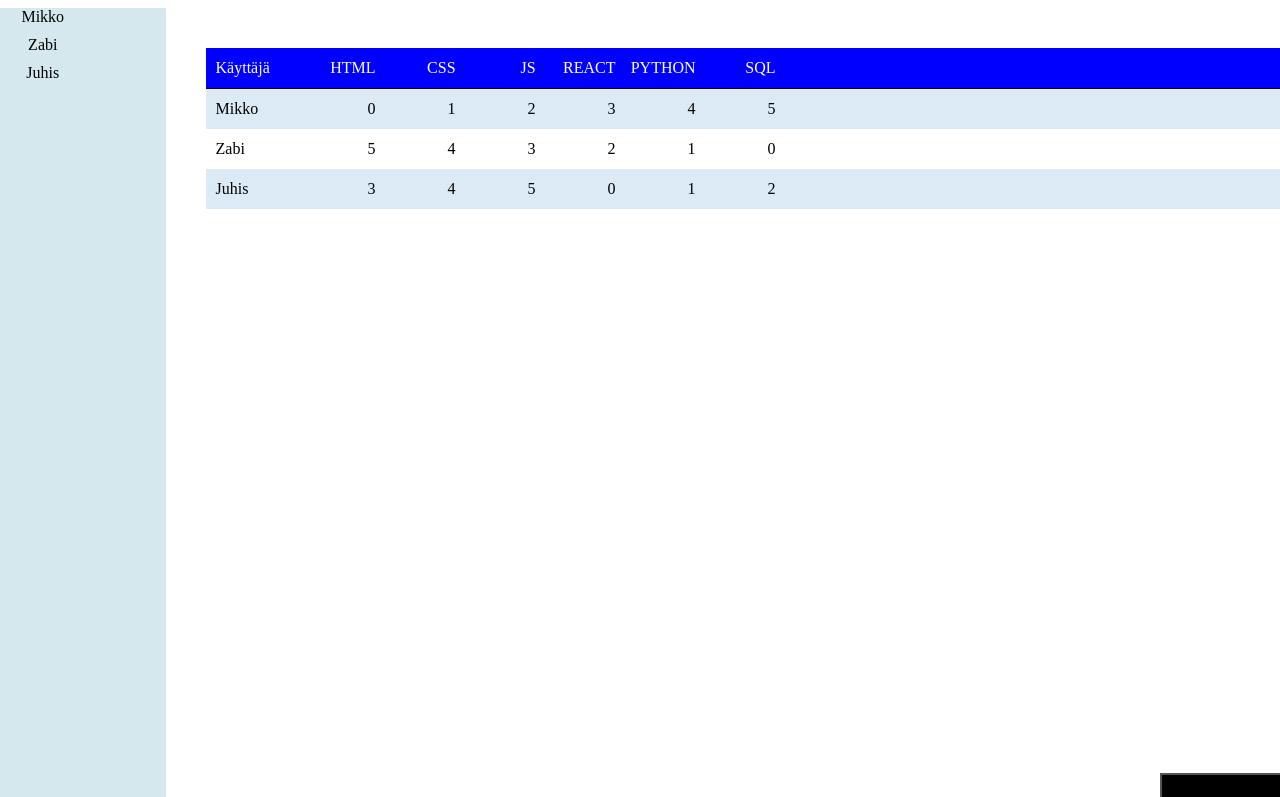
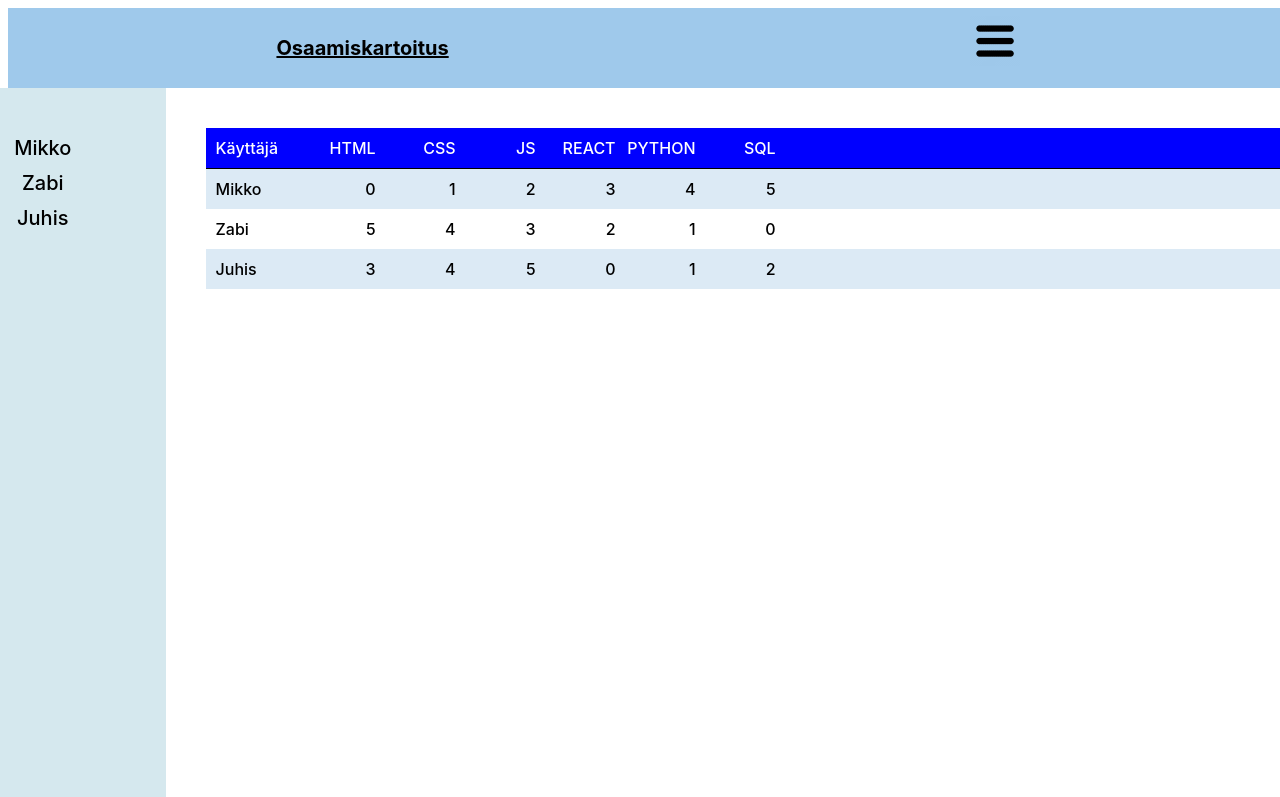
Before and after one commit to durzinger/osaamiskartoitus, a React (Vite) app in the folder client/: page / in a window 1280 px wide. Shown: the top 797 px of the page. Built offline with nearby package versions, Linux system fonts and the light colour scheme.

Commit message:
routers added to client

```diff
--- a/client/package.json
+++ b/client/package.json
@@ -12,6 +12,7 @@
   "dependencies": {
     "react": "^18.2.0",
     "react-dom": "^18.2.0",
+    "react-router-dom": "^6.11.1",
     "sass": "^1.62.1"
   },
   "devDependencies": {
--- a/client/src/App.jsx
+++ b/client/src/App.jsx
@@ -1,68 +1,16 @@
-import { useState, useEffect } from "react";
-import usermock from "./usermocking.json";
-import "./App.scss";
-
-const skills = ["HTML", "CSS", "JS", "REACT", "PYTHON", "SQL"];
+import React from "react";
+import { BrowserRouter, Routes, Route } from "react-router-dom";
+import MainPage from "./pages/MainPage";
+import Header from "./components/Header";
 
 const App = () => {
-  const [users, setUsers] = useState([]);
-  const [showModal, setShowModal] = useState(false);
-
-  useEffect(() => {
-    setUsers(usermock);
-  }, []);
-
   return (
-    <div className="main">
-      <div className="content">
-        <div className="left-content">
-          <div className="name-content">
-            {users.map((user) => (
-              <div className="name-label">{user.name}</div>
-            ))}
-          </div>
-        </div>
-        <div className="right-content">
-          <div className="matrix">
-            <div className="skills-row title">
-              <div className="name-label">Käyttäjä</div>
-              {skills.map((skill) => (
-                <div className="skills-label">{skill}</div>
-              ))}
-            </div>
-            {users.map((user, index) => (
-              <div className={`skills-row ${index % 2 === 0 && "even"}`} key={index}>
-                <div className="name-label">{user.name}</div>
-                {user.skills.map((skill, index) => (
-                  <div className="skills-label" key={index}>
-                    {skill.grade}
-                  </div>
-                ))}
-              </div>
-            ))}
-          </div>
-          <div className="button-container">
-            <button onClick={() => setShowModal(true)}>Lisää käyttäjä</button>
-          </div>
-        </div>
-      </div>
-      {showModal && (
-        <div className="modal transparent-background">
-          <div className="modal">
-            <div className="modal-container">
-              <button
-                className="modal-button"
-                onClick={() => {
-                  setShowModal(false);
-                }}
-              >
-                Sulje
-              </button>
-            </div>
-          </div>
-        </div>
-      )}
-    </div>
+    <BrowserRouter>
+      <Header />
+      <Routes>
+        <Route path="/" element={<MainPage />} />
+      </Routes>
+    </BrowserRouter>
   );
 };
 
--- /dev/null
+++ b/client/src/components/Header.jsx
@@ -0,0 +1,34 @@
+import { useState, useEffect, useRef } from "react";
+import { Link } from "react-router-dom";
+import menu from "../assets/menuicon-50x50.png";
+import "../styles/Header.scss";
+
+const Header = () => {
+  const [menuOpen, setMenuOpen] = useState(false);
+
+  const menuRef = useRef();
+
+  useEffect(() => {
+    const closeDropdown = (e) => {
+      if (e.target !== menuRef.current) {
+        setMenuOpen(false);
+      }
+    };
+    document.body.addEventListener("click", closeDropdown);
+    return () => document.body.removeEventListener("click", closeDropdown);
+  }, []);
+
+  return (
+    <div className="header-main">
+      <Link to="/" className="header-label">
+        Osaamiskartoitus
+      </Link>
+      <div>
+        <img src={menu} alt="" ref={menuRef} onClick={() => setMenuOpen(!menuOpen)} />
+        <div className="dropdown">{menuOpen && <div className="dropdown-content">Analytiikka</div>}</div>
+      </div>
+    </div>
+  );
+};
+
+export default Header;
--- /dev/null
+++ b/client/src/pages/MainPage.jsx
@@ -0,0 +1,81 @@
+import { useState, useEffect } from "react";
+import usermock from "../usermocking.json";
+import "../styles/MainPage.scss";
+
+const skills = ["HTML", "CSS", "JS", "REACT", "PYTHON", "SQL"];
+
+const FrontPage = () => {
+  const [users, setUsers] = useState([]);
+  const [showModal, setShowModal] = useState(false);
+  const [name, setName] = useState("");
+  const [password, setPassword] = useState("");
+
+  useEffect(() => {
+    setUsers(usermock);
+  }, []);
+
+  return (
+    <div className="main">
+      <div className="content">
+        <div className="left-content">
+          <div className="name-content">
+            {users.map((user) => (
+              <div className="name-label">{user.name}</div>
+            ))}
+          </div>
+        </div>
+        <div className="right-content">
+          <div className="matrix">
+            <div className="skills-row title">
+              <div className="name-label">Käyttäjä</div>
+              {skills.map((skill) => (
+                <div className="skills-label">{skill}</div>
+              ))}
+            </div>
+            {users.map((user, index) => (
+              <div className={`skills-row ${index % 2 === 0 && "even"}`} key={index}>
+                <div className="name-label">{user.name}</div>
+                {user.skills.map((skill, index) => (
+                  <div className="skills-label" key={index}>
+                    {skill.grade}
+                  </div>
+                ))}
+              </div>
+            ))}
+          </div>
+          <div className="button-container">
+            <button onClick={() => setShowModal(true)}>Lisää käyttäjä</button>
+          </div>
+        </div>
+      </div>
+      {showModal && (
+        <div className="modal transparent-background">
+          <div className="modal">
+            <div className="modal-container">
+              <div className="modal-field-content">
+                <div className="name-password-inputs">
+                  <div className="input-field">
+                    <input type="text" placeholder="Nimi" value={name} onChange={(e) => setName(e.target.value)} />
+                  </div>
+                  <div className="input-field">
+                    <input type="password" placeholder="Salasana" value={password} onChange={(e) => setPassword(e.target.value)} />
+                  </div>
+                </div>
+              </div>
+              <button
+                className="modal-button"
+                onClick={() => {
+                  setShowModal(false);
+                }}
+              >
+                Sulje
+              </button>
+            </div>
+          </div>
+        </div>
+      )}
+    </div>
+  );
+};
+
+export default FrontPage;
--- /dev/null
+++ b/client/src/styles/Header.scss
@@ -0,0 +1,58 @@
+.header-main {
+  display: flex;
+  justify-content: space-around;
+  height: 4rem;
+  width: 100%;
+  background: #9fc9eb;
+  font-family: "Inter", sans-serif;
+  margin-bottom: auto;
+  margin-left: 0;
+  padding: 0.5rem;
+  position: sticky;
+  top: 0;
+
+  .header-label {
+    display: flex;
+    flex-direction: row;
+    justify-content: center;
+    align-items: center;
+    font-family: "Inter", sans-serif;
+    font-style: normal;
+    font-weight: 700;
+    font-size: 20px;
+    line-height: 20px;
+    text-align: center;
+    gap: 5px;
+    color: black;
+    cursor: pointer;
+
+    .dropdown {
+      position: relative;
+      display: flex;
+      flex-direction: column;
+      justify-content: center;
+      align-items: center;
+
+      .dropdown-content {
+        position: absolute;
+        display: flex;
+        justify-content: center;
+        align-items: center;
+        width: 200px;
+        height: 32px;
+        bottom: -60px;
+        right: 0;
+        z-index: 1;
+        background: rgb(241, 235, 235);
+        box-shadow: 1px 2px black;
+        color: black;
+        font-family: "Inter", sans-serif;
+        font-style: normal;
+        font-weight: 500;
+        font-size: 18px;
+        line-height: 20px;
+        text-align: center;
+      }
+    }
+  }
+}
--- a/client/src/App.scss
+++ b/client/src/styles/MainPage.scss
@@ -17,6 +17,7 @@
       justify-content: center;
       width: 260px;
       background: rgb(213, 232, 238);
+      padding-top: 50px;
 
       .name-content {
         display: flex;
@@ -24,12 +25,18 @@
         justify-content: flex-start;
         width: 100%;
         height: 900px;
-        gap: 10px;
+        gap: 15px;
 
         .name-label {
           display: flex;
           justify-content: center;
           align-items: center;
+          font-family: "Inter", sans-serif;
+          font-style: normal;
+          font-weight: 500;
+          font-size: 20px;
+          line-height: 20px;
+          text-align: center;
         }
       }
     }
@@ -48,6 +55,11 @@
         flex-direction: column;
         justify-content: flex-start;
         width: 100%;
+        font-family: "Inter", sans-serif;
+        font-style: normal;
+        font-weight: 500;
+        font-size: 16px;
+        line-height: 20px;
 
         .skills-row {
           display: flex;
@@ -110,18 +122,49 @@
   position: fixed;
   z-index: 1000;
   border: 1px #9c9797 solid;
-  width: 500px;
-  height: 800px;
+  width: 460px;
+  height: 760px;
   top: 50%;
   left: 50%;
   transform: translate(-50%, -50%);
+  padding: 20px;
 
   .modal-container {
     display: flex;
     flex-direction: column;
-    justify-content: flex-end;
+    justify-content: space-between;
     align-items: center;
     height: 100%;
+
+    .name-password-inputs {
+      display: flex;
+      flex-direction: column;
+      justify-content: flex-start;
+      gap: 20px;
+      width: 100%;
+
+      .input-field {
+        width: 100%;
+        height: 50px;
+
+        input {
+          display: flex;
+          justify-content: center;
+          align-items: center;
+          width: 375px;
+          height: 50px;
+          font-family: "Inter", sans-serif;
+          font-style: normal;
+          font-weight: 500;
+          font-size: 15px;
+          line-height: 20px;
+          text-align: left;
+          padding: 0 12px;
+          border: 1px solid black;
+          border-radius: 4px;
+        }
+      }
+    }
 
     .modal-button {
       display: flex;
```
Also changed, not shown: client/src/assets/menuicon-50x50.png (added), 1 other file (tests, documents, lock files or other folders).
